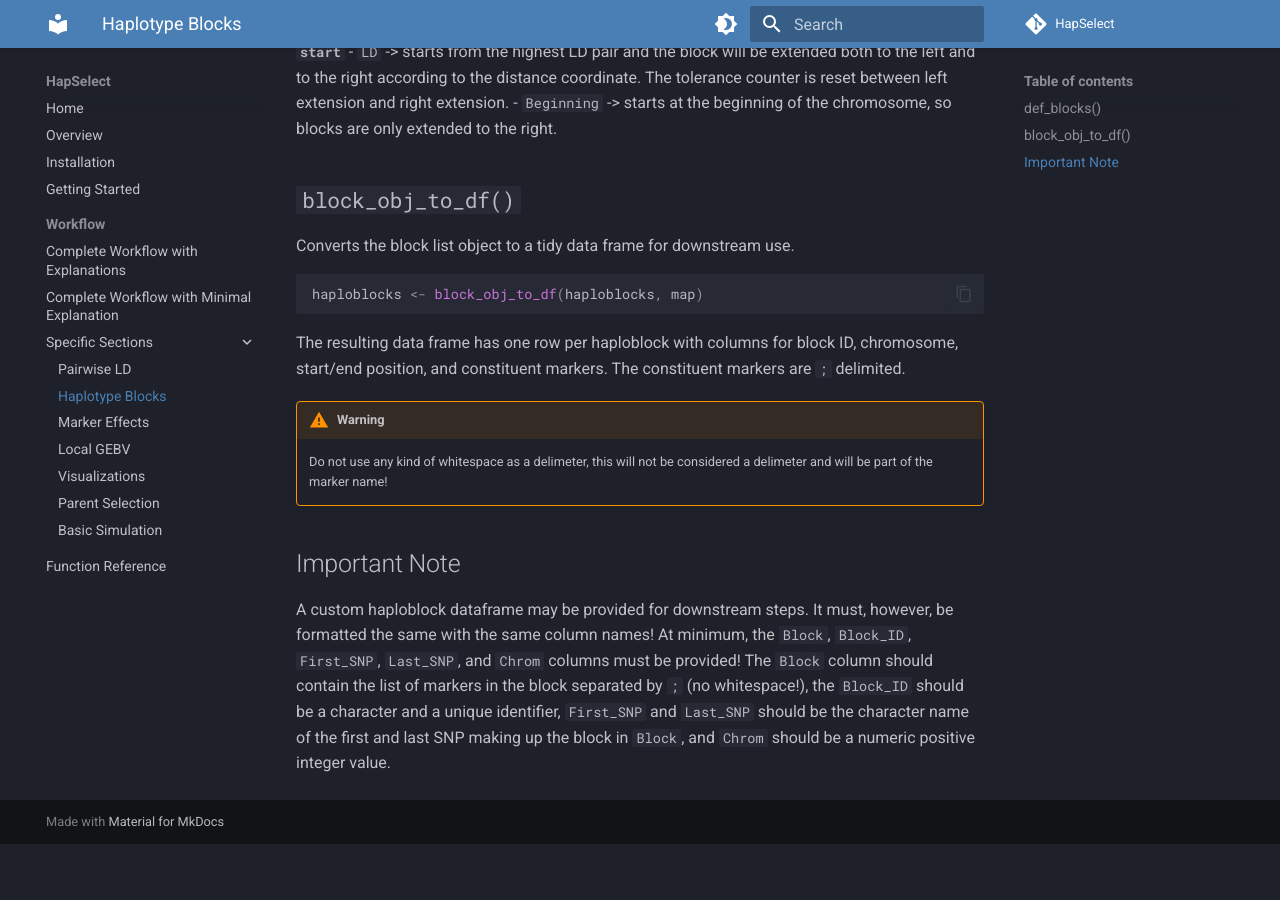
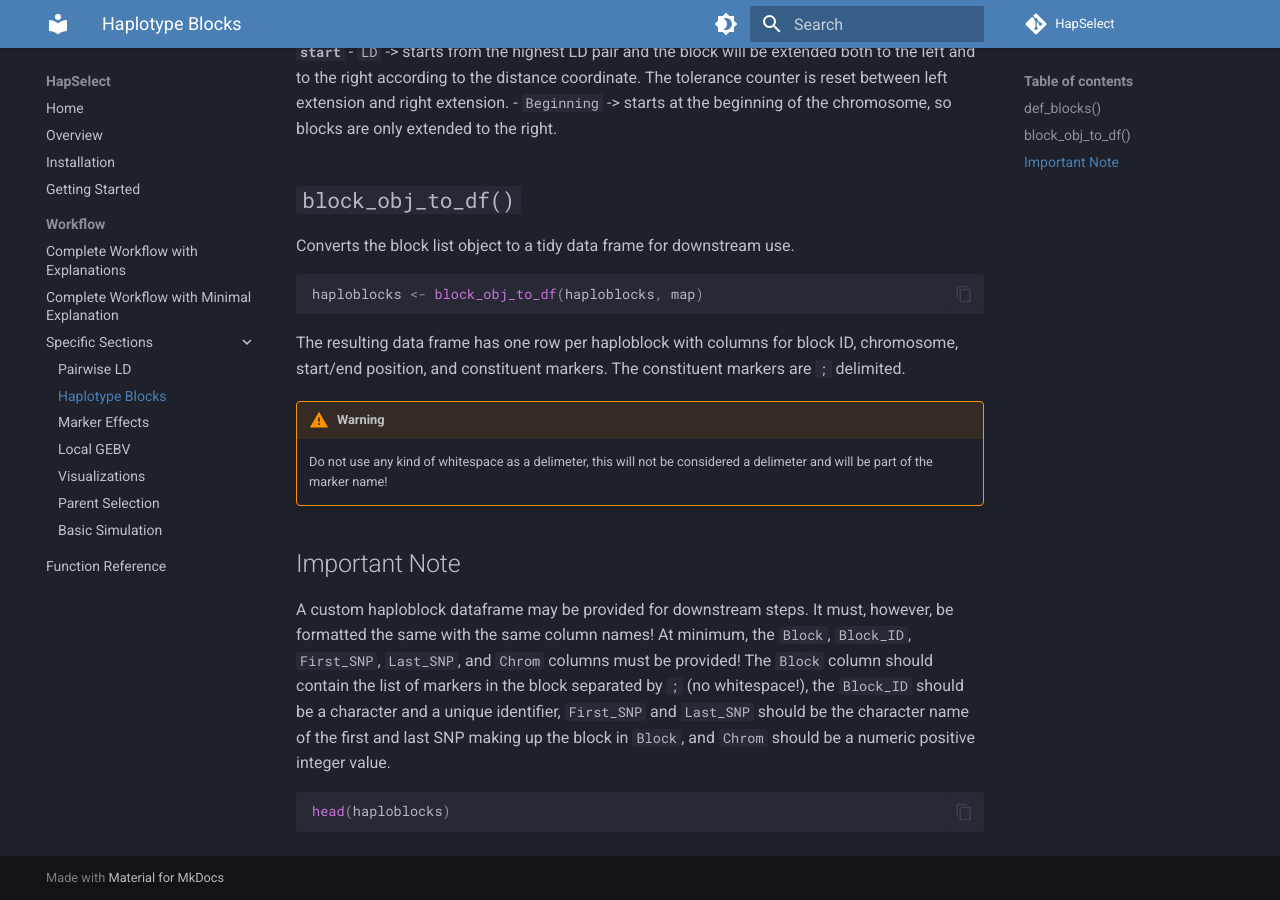
Before and after one commit to wrshf7/HapSelect-Docs, an MkDocs documentation site: the page built from docs/workflow/haploblocks.md, in a window 1280 px wide and 900 px high, scrolled down 1398 px. Built offline with MkDocs 1.6.1 and Material for MkDocs 9.7.7, drawn with Linux system fonts in a browser that asks for light colours; comment, search, counter and statistics services are not loaded; before the commit the page ends 2242 px from its top, so only the background shows below that.

Commit message:
Update haploblocks.md

````diff
--- a/docs/workflow/haploblocks.md
+++ b/docs/workflow/haploblocks.md
@@ -61,3 +61,7 @@ The resulting data frame has one row per haploblock with columns for block ID, c
 
 ## Important Note
 A custom haploblock dataframe may be provided for downstream steps. It must, however, be formatted the same with the same column names! At minimum, the `Block`, `Block_ID`, `First_SNP`, `Last_SNP`, and `Chrom` columns must be provided! The `Block` column should contain the list of markers in the block separated by `;` (no whitespace!), the `Block_ID` should be a character and a unique identifier, `First_SNP` and `Last_SNP` should be the character name of the first and last SNP making up the block in `Block`, and `Chrom` should be a numeric positive integer value.
+
+```r
+head(haploblocks)
+```
````
